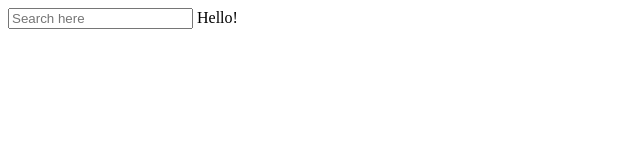
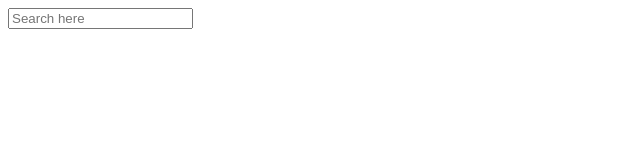
Before and after one commit to vipinn123/search-demo, a plain HTML site: page index.html in a window 1280 px wide. Shown: the full height of the page, 0-640 px from the left. Drawn offline with Linux system fonts and the light colour scheme.

Commit message:
Update index.html

```diff
--- a/index.html
+++ b/index.html
@@ -11,4 +11,4 @@
 
 <!-- Element that opens the widget on click. It does not have to be an input -->
 <input placeholder="Search here" id="searchWidgetTrigger" />
-<body>Hello!</body></html>
+<body></body></html>
```
